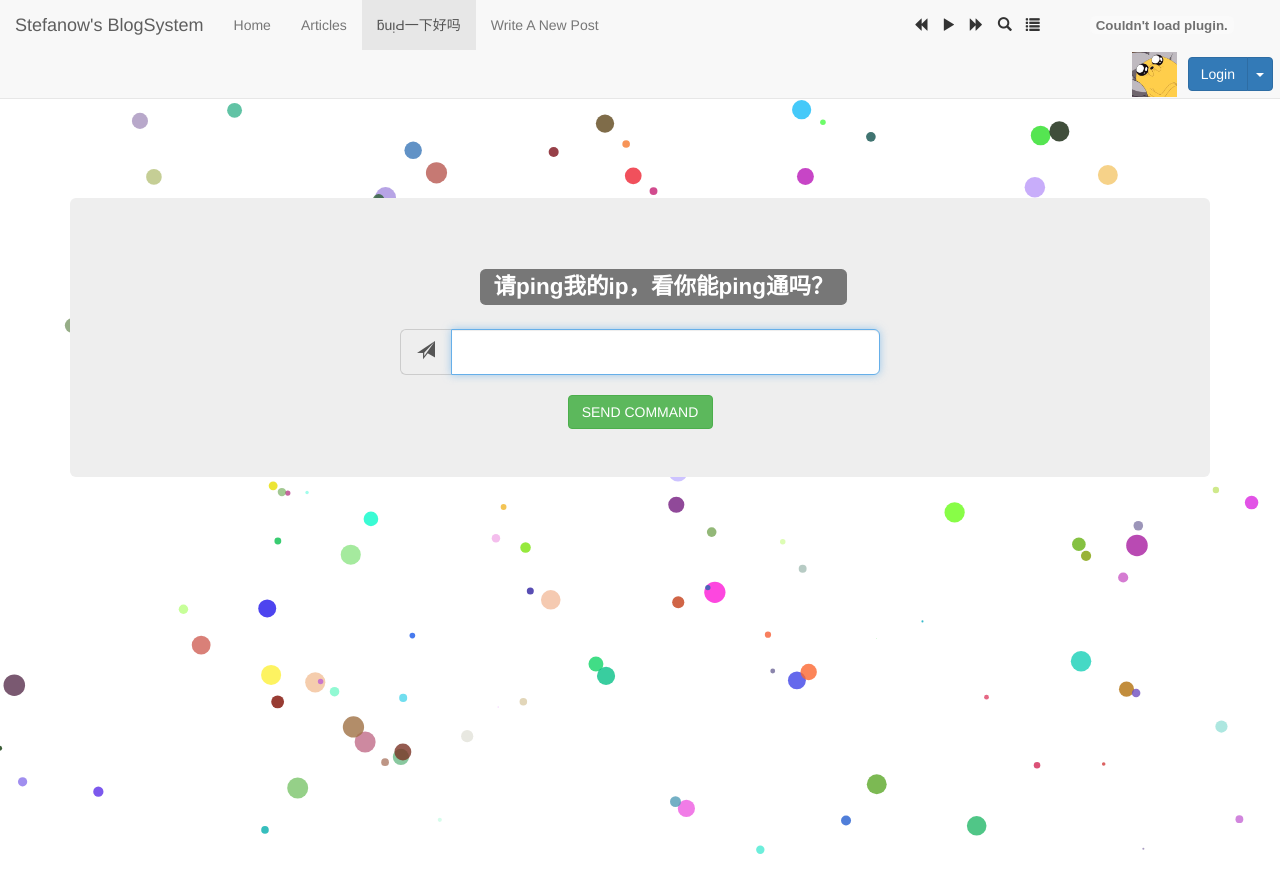
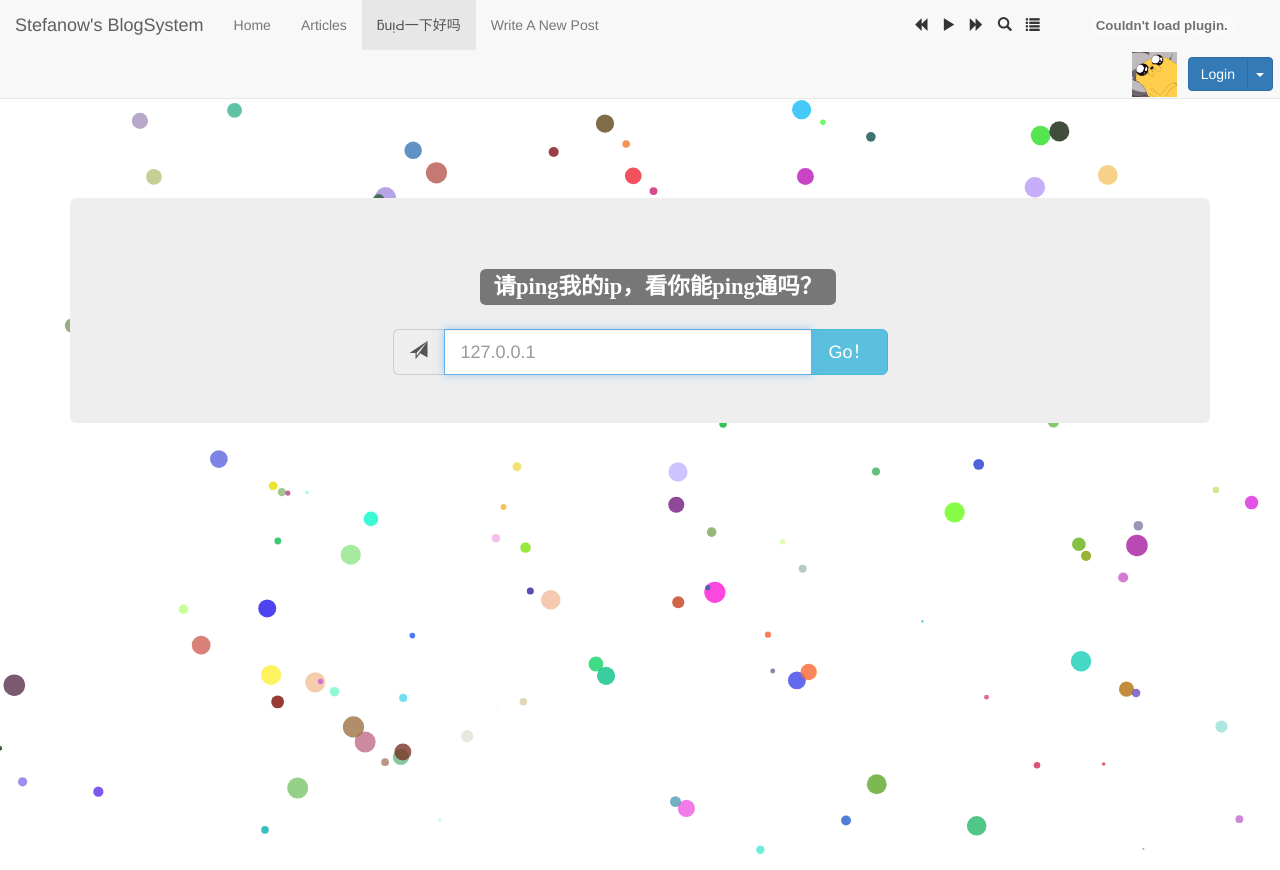
Before and after one commit to StefanoWen/MyFlask, a Flask app: page /ping/ in a window 1280 px wide. Run offline with Flask 2, Linux system fonts and the light colour scheme; parts of the project's set-up code (start-up, migrations or seed data) failed here and were passed over; some libraries are stand-ins or nearby versions.

Commit message:
增加ping路由

```diff
--- a/app/templates/ping.html
+++ b/app/templates/ping.html
@@ -18,34 +18,41 @@
             <div class="command">
                 <div class="row">
                     <div class="col-lg-5 col-lg-offset-4">
-                        <h2><span class="label label-default text-center">请ping我的ip，看你能ping通吗？</span></h2>
+                        <h2><span class="label label-default text-center" style="font-family: 微软雅黑;">请ping我的ip，看你能ping通吗？</span></h2>
                         <br>
                     </div>
                 </div>
                 <form action="{{ url_for('get_ping_command') }}" method="post">
+                    <div class="row">
                         <div class="col-lg-6 col-lg-offset-3">
                             <div class="input-group input-group-lg">
                             <span class="input-group-addon" id="sizing-addon1"><i
                                     class="glyphicon glyphicon-send"></i></span>
+
                                 <input type="text" class="form-control" aria-describedby="sizing-addon1" name="command"
-                                   required
+                                       placeholder="127.0.0.1" required
                                        autofocus>
+                                <span class="input-group-btn">
+        <button class="btn btn-default btn-info" type="submit">Go！</button>
+      </span>
+                            </div>
                         </div>
                     </div>
                     {% if res %}
                         <div class="row">
-                                <div class="col-lg-2 col-lg-offset-5">
+                            <div class="col-lg-6 col-lg-offset-3">
                                 <br>
                                 {{ res }}
                             </div>
                         </div>
                     {% endif %}
-                        <div class="row">
-                            <div class="col-lg-2 col-lg-offset-5">
-                                <br>
-                                <button type="submit" class="btn btn-success btn-block">SEND COMMAND</button>
-                            </div>
-                        </div>
+
+{#                    <div class="row">#}
+{#                        <div class="col-lg-2 col-lg-offset-5">#}
+{#                            <br>#}
+{#                            <button type="submit" class="btn btn-success btn-block">SEND COMMAND</button>#}
+{#                        </div>#}
+{#                    </div>#}
                 </form>
                 <div class="row">
                 </div>
```
Lines whose indentation alone changed are shown as unchanged.
